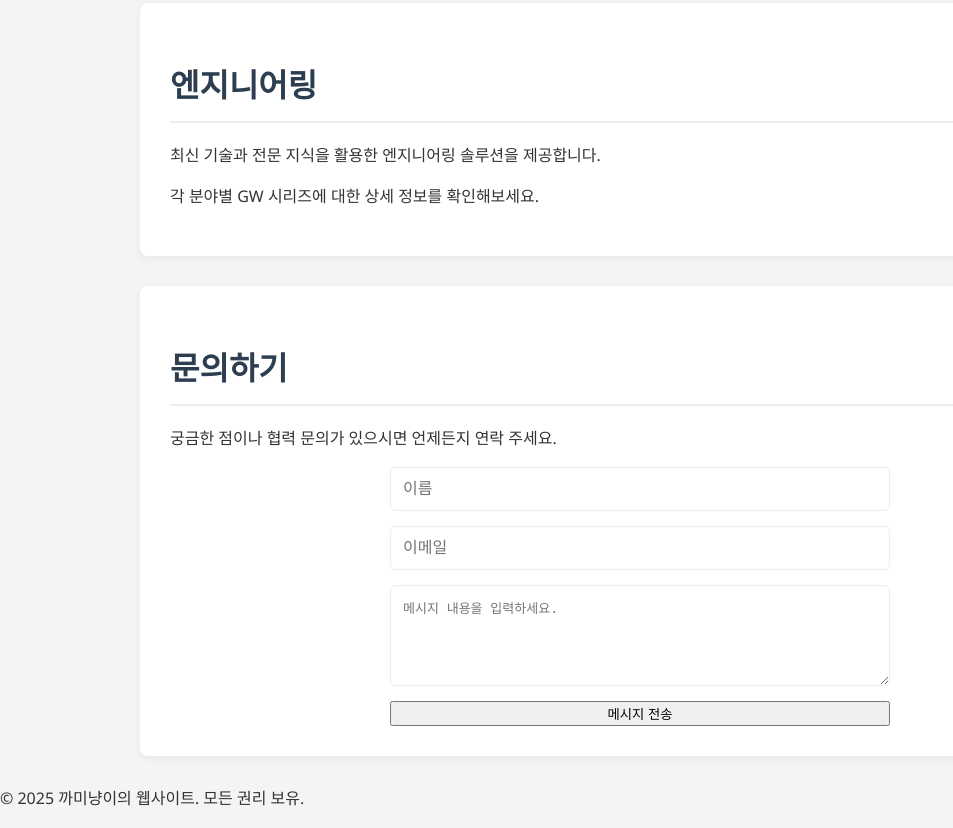
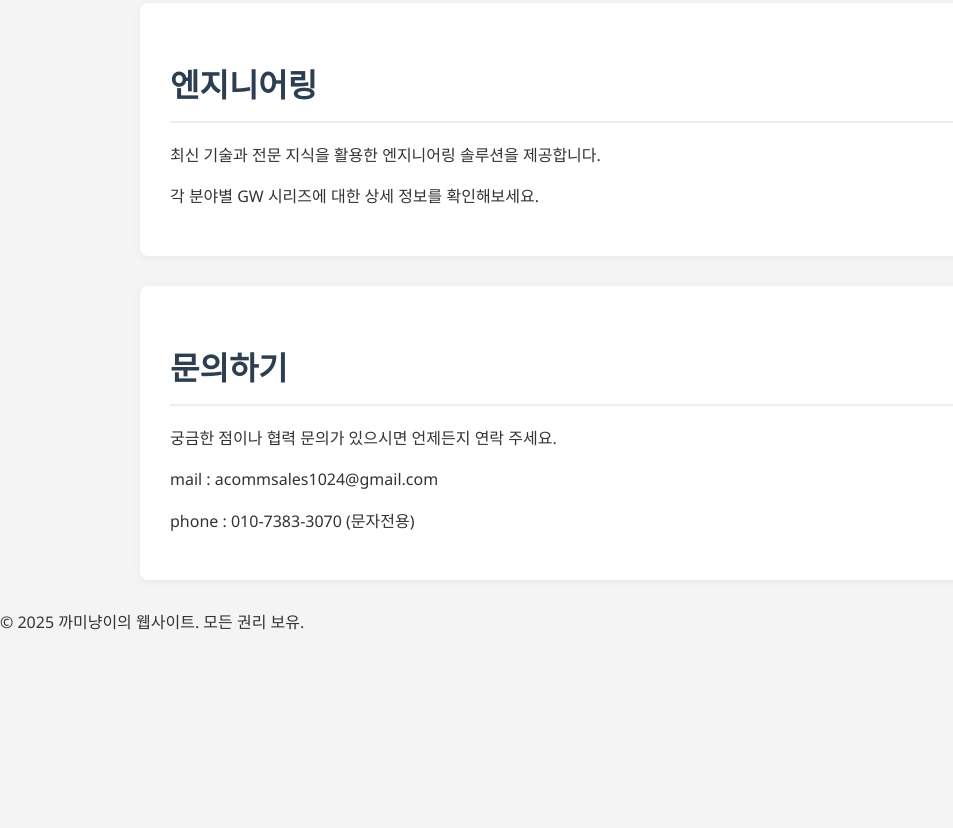
Before and after one commit to acommsales1024/acomm, a plain HTML site: page index.html in a window 1280 px wide. Shown: the part 1331-2159 px from the top of the page, without its empty margins (0-953 px from the left). After the commit the page ends 1983 px from the top, so only its background shows below. Drawn offline with Linux system fonts and the light colour scheme.

Commit message:
Update index.html

```diff
--- a/index.html
+++ b/index.html
@@ -137,12 +137,10 @@
         <section id="contact" class="content-section">
             <h2>문의하기</h2>
             <p>궁금한 점이나 협력 문의가 있으시면 언제든지 연락 주세요.</p>
-            <form>
-                <input type="text" placeholder="이름" required>
-                <input type="email" placeholder="이메일" required>
-                <textarea placeholder="메시지 내용을 입력하세요." rows="5"></textarea>
-                <button type="submit">메시지 전송</button>
-            </form>
+            <p>mail : acommsales1024@gmail.com</p>
+            <p>phone : 010-7383-3070 (문자전용) </p>
+
+
         </section>
     </main>
 
```
